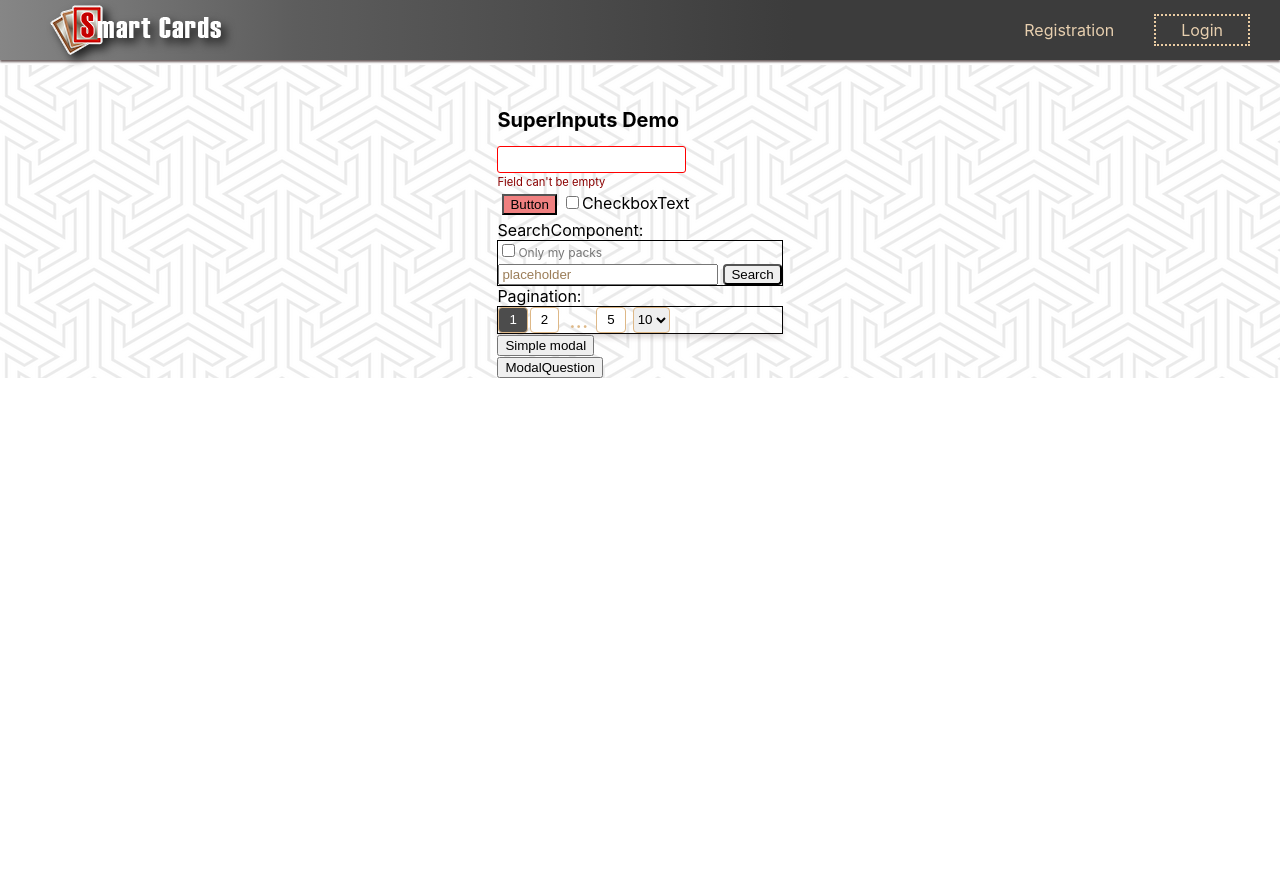
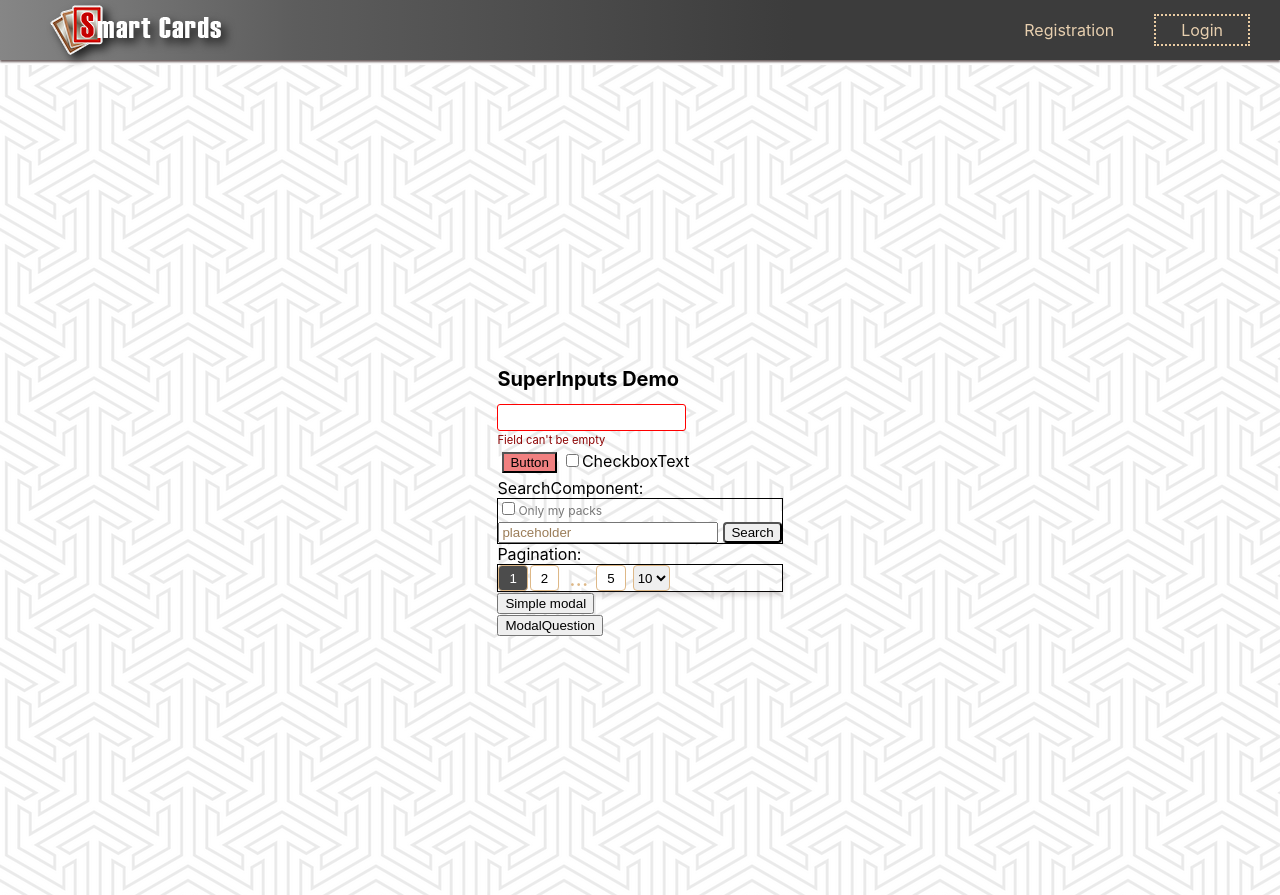
Before and after one commit to ultrwave/friday_project, a React (Create React App) app: page /#/demo in a window 1280 px wide. Before the commit the page ends 800 px from the top, so only its background shows below. Built offline with nearby package versions, Linux system fonts and the light colour scheme; no server answers.

Commit message:
background height fix

```diff
--- a/package.json
+++ b/package.json
@@ -1,7 +1,7 @@
 {
   "name": "friday_project",
   "version": "0.1.0",
-  "homepage": "http://ultrwave.github.io/friday_project",
+  "homepage": "https://ultrwave.github.io/friday_project",
   "private": true,
   "dependencies": {
     "@testing-library/jest-dom": "^5.11.4",
--- a/src/App.module.css
+++ b/src/App.module.css
@@ -17,4 +17,5 @@
     justify-content: center;
     background-image: url('common/images/background_pattern.png');
     background-repeat: repeat;
+    min-height: 100vh;
 }
```
